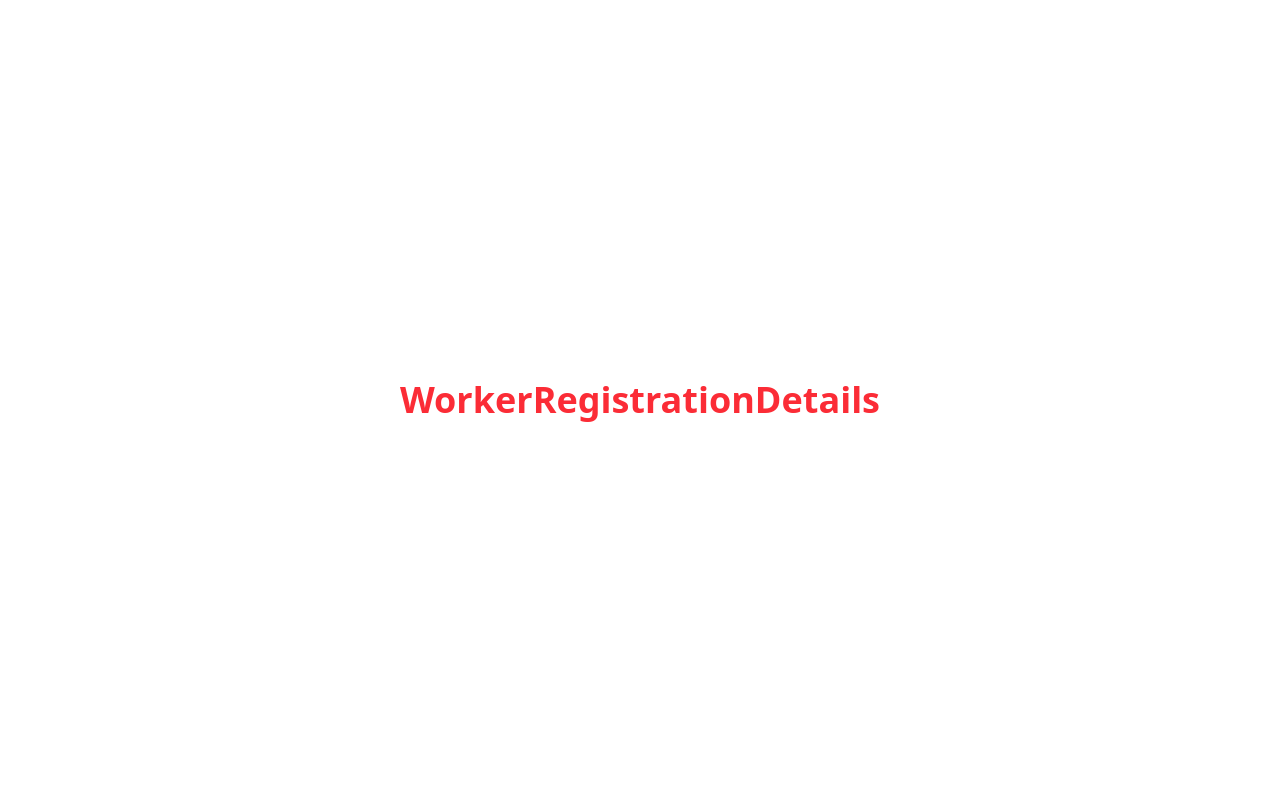
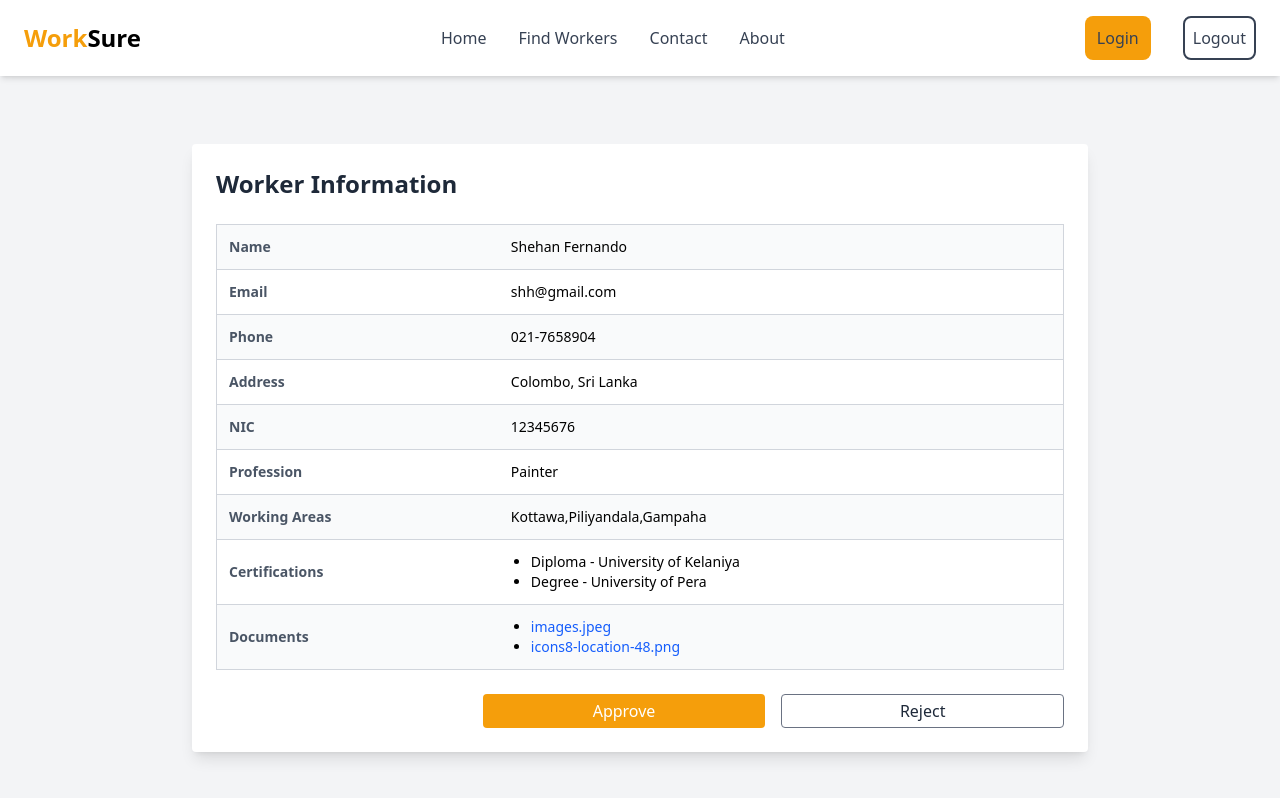
Before and after one commit to HasalKenula/WorkSure-frontend, a React (Vite) app: page /workerRegistrationDetails in a window 1280 px wide. Shown: the top 798 px of the page. Built offline with nearby package versions, Linux system fonts and the light colour scheme.

Commit message:
Worker Registration Details View page created

```diff
--- a/src/pages/WorkerRegistrationDetails.jsx
+++ b/src/pages/WorkerRegistrationDetails.jsx
@@ -1,9 +1,110 @@
-export default function WorkerRegistrationDetails() {
-    return (
-        <div className="flex items-center justify-center h-screen w-screen ">
-            <h1 className="text-red-500 text-4xl font-bold text-center">
-               WorkerRegistrationDetails
-            </h1>
+import React from 'react';
+import Navbar from '../components/NavBar';
+
+const WorkerRegistrationDetails = () => {
+  const worker = {
+    name: 'Shehan Fernando',
+    email: 'shh@gmail.com',
+    phone: '021-7658904',
+    address: 'Colombo, Sri Lanka',
+    job: 'Painter',
+    nic: '12345676',
+
+    certifications: [
+      'Diploma - University of Kelaniya',
+      'Degree - University of Pera',
+    ],
+    experiences: [
+        'Professional painter at Cultural department'
+    ],
+    locations:[
+        'Kottawa','Piliyandala','Gampaha'
+    ],
+    documents: ['images.jpeg', 'icons8-location-48.png'],
+  };
+
+  return (
+    <div>
+        <Navbar/>
+        <div className="min-h-screen bg-gray-100 flex items-center justify-center p-4 mt-12">
+            <div className="w-full max-w-4xl bg-white rounded shadow-lg p-6">
+                <h2 className="text-2xl font-bold mb-6 text-gray-800">Worker Information</h2>
+                <div className="overflow-x-auto">
+                    <table className="w-full border border-gray-300 table-auto text-sm">
+                        <tbody>
+                            <tr className="bg-gray-50 hover:bg-gray-100 border-b border-gray-300">
+                                <th className="p-3 text-gray-600 font-semibold text-left w-1/3">Name</th>
+                                <td className="p-3">{worker.name}</td>
+                            </tr>
+                            <tr className="hover:bg-gray-100 border-b border-gray-300">
+                                <th className="p-3 text-gray-600 font-semibold text-left">Email</th>
+                                <td className="p-3">{worker.email}</td>
+                            </tr>
+                            <tr className="bg-gray-50 hover:bg-gray-100 border-b border-gray-300">
+                                <th className="p-3 text-gray-600 font-semibold text-left">Phone</th>
+                                <td className="p-3">{worker.phone}</td>
+                            </tr>
+                            <tr className="hover:bg-gray-100 border-b border-gray-300">
+                                <th className="p-3 text-gray-600 font-semibold text-left">Address</th>
+                                <td className="p-3">{worker.address}</td>
+                            </tr>
+                            <tr className="bg-gray-50 hover:bg-gray-100 border-b border-gray-300">
+                                <th className="p-3 text-gray-600 font-semibold text-left">NIC</th>
+                                <td className="p-3">{worker.nic}</td>
+                            </tr>
+                            <tr className="hover:bg-gray-100 border-b border-gray-300">
+                                <th className="p-3 text-gray-600 font-semibold text-left">Profession</th>
+                                <td className="p-3">{worker.job}</td>
+                            </tr>
+                            <tr className="bg-gray-50 hover:bg-gray-100 border-b border-gray-300">
+                                <th className="p-3 text-gray-600 font-semibold text-left">Working Areas</th>
+                                <td className="p-3">{worker.locations.toLocaleString()}</td>
+                            </tr>
+                            <tr className="hover:bg-gray-100 border-b border-gray-300">
+                                <th className="p-3 text-gray-600 font-semibold text-left">Certifications</th>
+                                <td className="p-3">
+                                <ul className="list-disc ml-5">
+                                    {worker.certifications.map((cert, index) => (
+                                    <li key={index}>{cert}</li>
+                                    ))}
+                                </ul>
+                                </td>
+                            </tr>
+                            <tr className="bg-gray-50 hover:bg-gray-100 border-b border-gray-300">
+                                <th className="p-3 text-gray-600 font-semibold text-left">Documents</th>
+                                <td className="p-3">
+                                <ul className="list-disc ml-5">
+                                    {worker.documents.map((doc, index) => (
+                                    <li key={index}>
+                                        <a
+                                            href={`/${doc}`}
+                                            target='_blank'
+                                            rel="noopener noreferrer"
+                                            className="text-blue-600 hover:underline"
+                                        >
+                                            {doc}
+                                        </a>
+                                    </li>
+                                    ))}
+                                </ul>
+                                </td>
+                            </tr>
+                        </tbody>
+                    </table>
+                </div>
+
+                <div className="mt-6 flex justify-end space-x-4">
+                <button className=" w-full md:w-1/3 bg-primary text-white px-4 py-1 rounded hover:outline-2 hover:outline-offset-1 hover:outline-primary">
+                    Approve
+                </button>
+                <button className="w-full md:w-1/3  border border-gray-500  hover:border-primary py-1 rounded hover:text-primary text-gray-800">
+                    Reject
+                </button>
+                </div>
+            </div>
         </div>
-    )
-}
+    </div>
+  );
+};
+
+export default WorkerRegistrationDetails;
```
